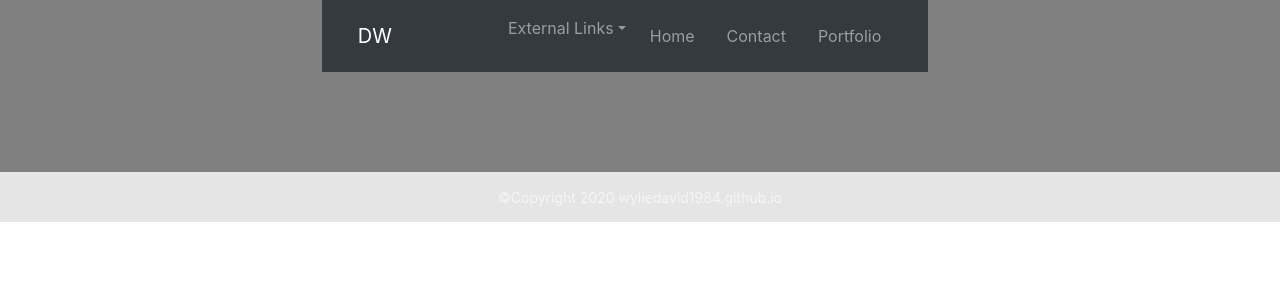
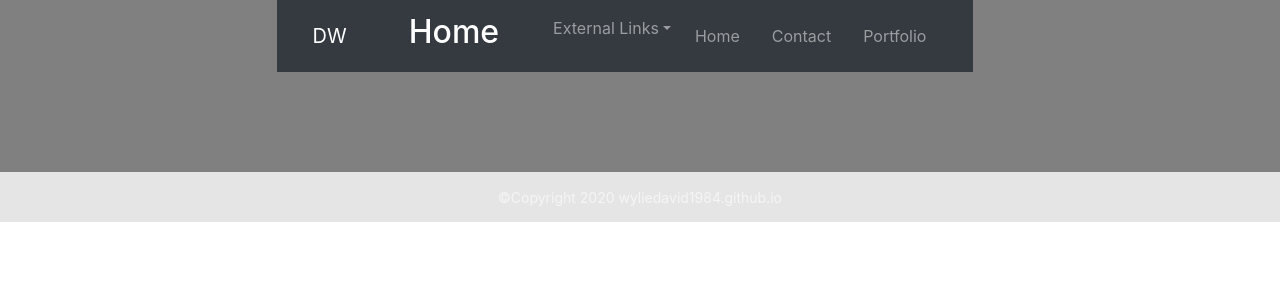
Before and after one commit to wyliedavid1984/reactPortfolio, a React (Create React App) app: page / in a window 1280 px wide. Shown: the top 300 px of the page. Built offline with nearby package versions, Linux system fonts and the light colour scheme.

Commit message:
changed useEffect

```diff
--- a/src/components/PageHeader/PageHeader.js
+++ b/src/components/PageHeader/PageHeader.js
@@ -19,7 +19,7 @@ export default function PageHeader() {
     useEffect(() =>{
         console.log(window.location.pathname)
         console.log(headerTitle(window.location.pathname))
-        setPage(headerTitle(window.location.pathname))
+        headerTitle(window.location.pathname)
         console.log({page})
     }, [page])
     return (
```
